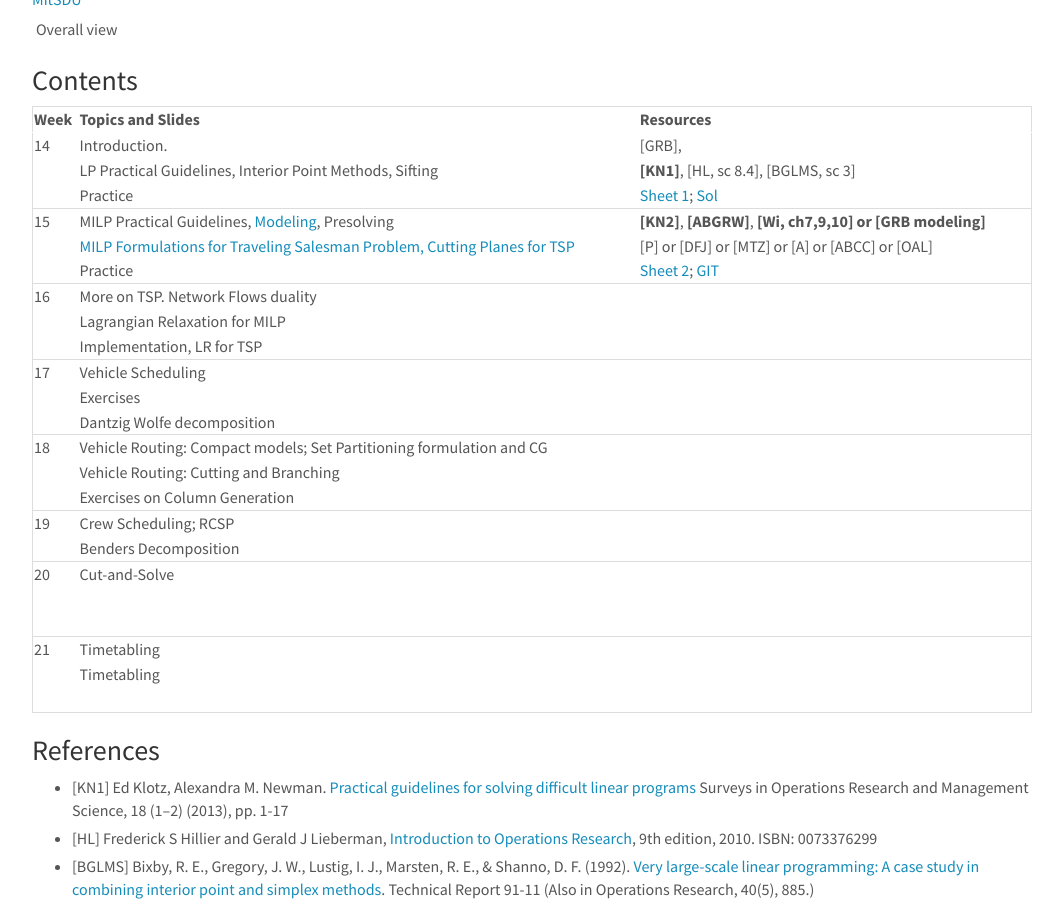
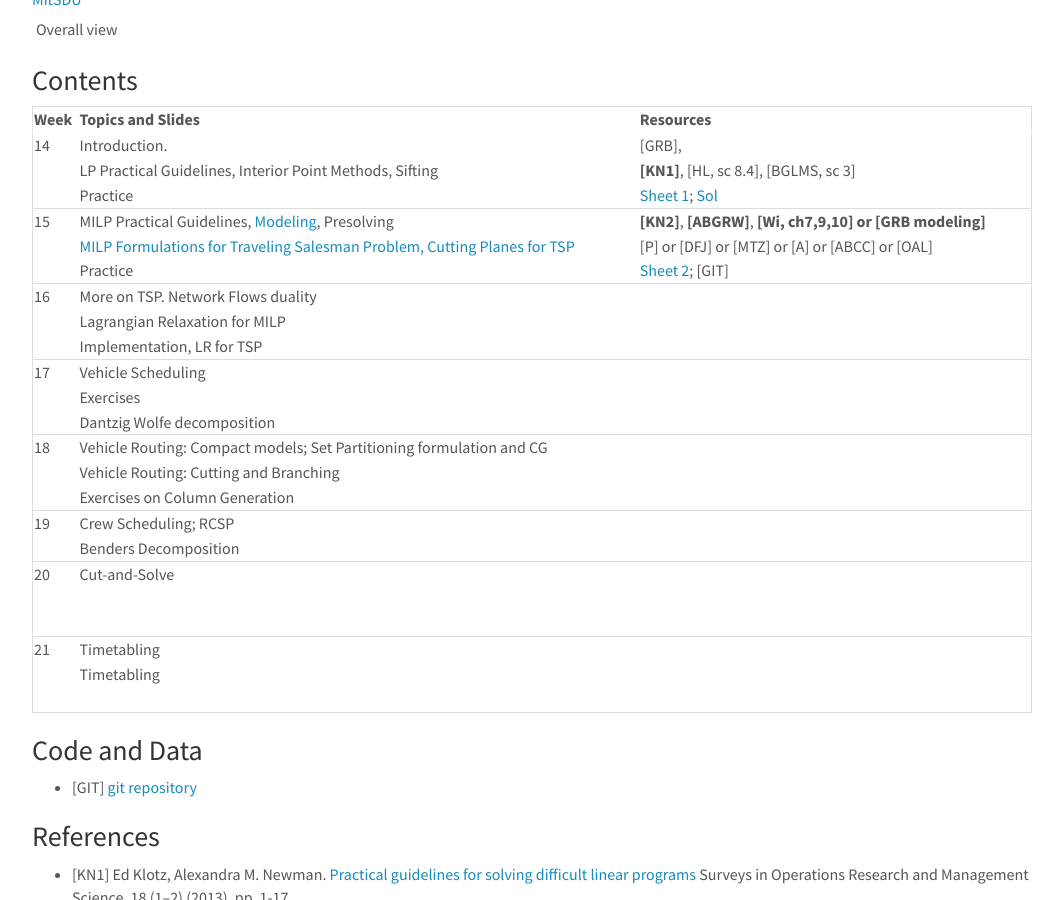
Before and after one commit to DM872/dm872.github.io, a Jekyll site: the page built from index.md, in a window 1280 px wide and 900 px high, scrolled down 446 px. Shown: the whole window, without its empty margins (108-1171 px from the left). Built offline with Jekyll 4.4.1, drawn with Linux system fonts in a browser that asks for light colours; nearby versions of some CDN libraries; comment, search, counter and statistics services are not loaded; some of the changed lines change nothing that is shown.

Commit message:
changed git link

```diff
--- a/index.md
+++ b/index.md
@@ -60,7 +60,7 @@ w3.includeHTML();
 |------+--------------------------------------------------------------------------------+--------------------------------------------------------------|
 |   15 | MILP Practical Guidelines, [Modeling][56], Presolving                          | **[KN2]**, **[ABGRW]**, **[Wi, ch7,9,10] or [GRB modeling]** |
 |      | [MILP Formulations for Traveling Salesman Problem, Cutting Planes for TSP][53] | [P] or [DFJ] or [MTZ] or [A] or [ABCC] or [OAL]              |
-|      | Practice                                                                       | [Sheet 2][12]; [GIT](https://github.com/DM872/Material/TSP)  |
+|      | Practice                                                                       | [Sheet 2][12]; [GIT]                                         |
 |------+--------------------------------------------------------------------------------+--------------------------------------------------------------|
 |   16 | More on TSP. Network Flows duality                                             |                                                              |
 |      | Lagrangian Relaxation for MILP                                                 |                                                              |
@@ -87,11 +87,11 @@ w3.includeHTML();
 |------+--------------------------------------------------------------------------------+--------------------------------------------------------------|
 
 
-<!--
+
 ### Code and Data
 
-- [GIT] [git repository]
--->
+- [GIT] [git repository](https://github.com/DM872/Material/)
+
 
 
 
```
